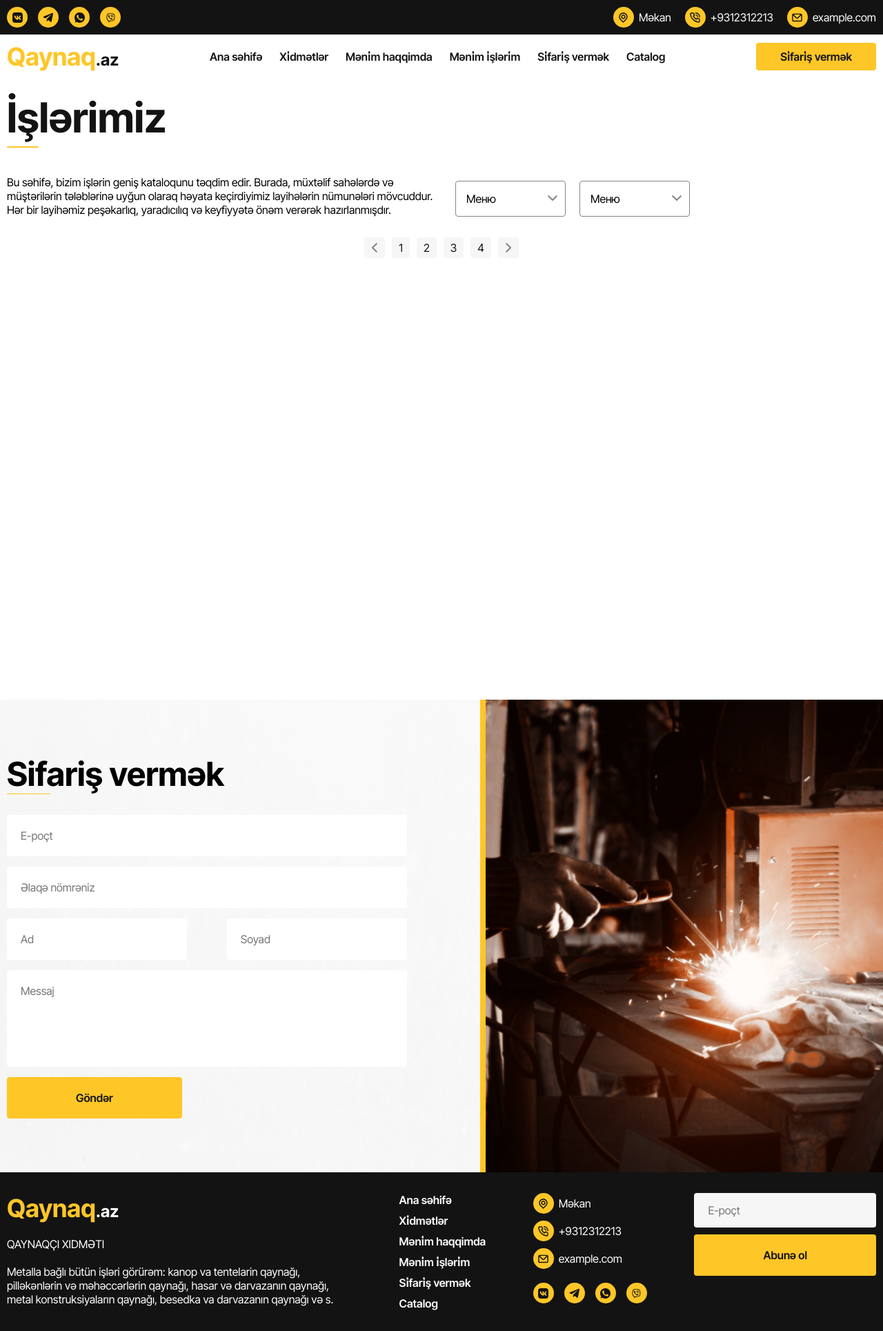
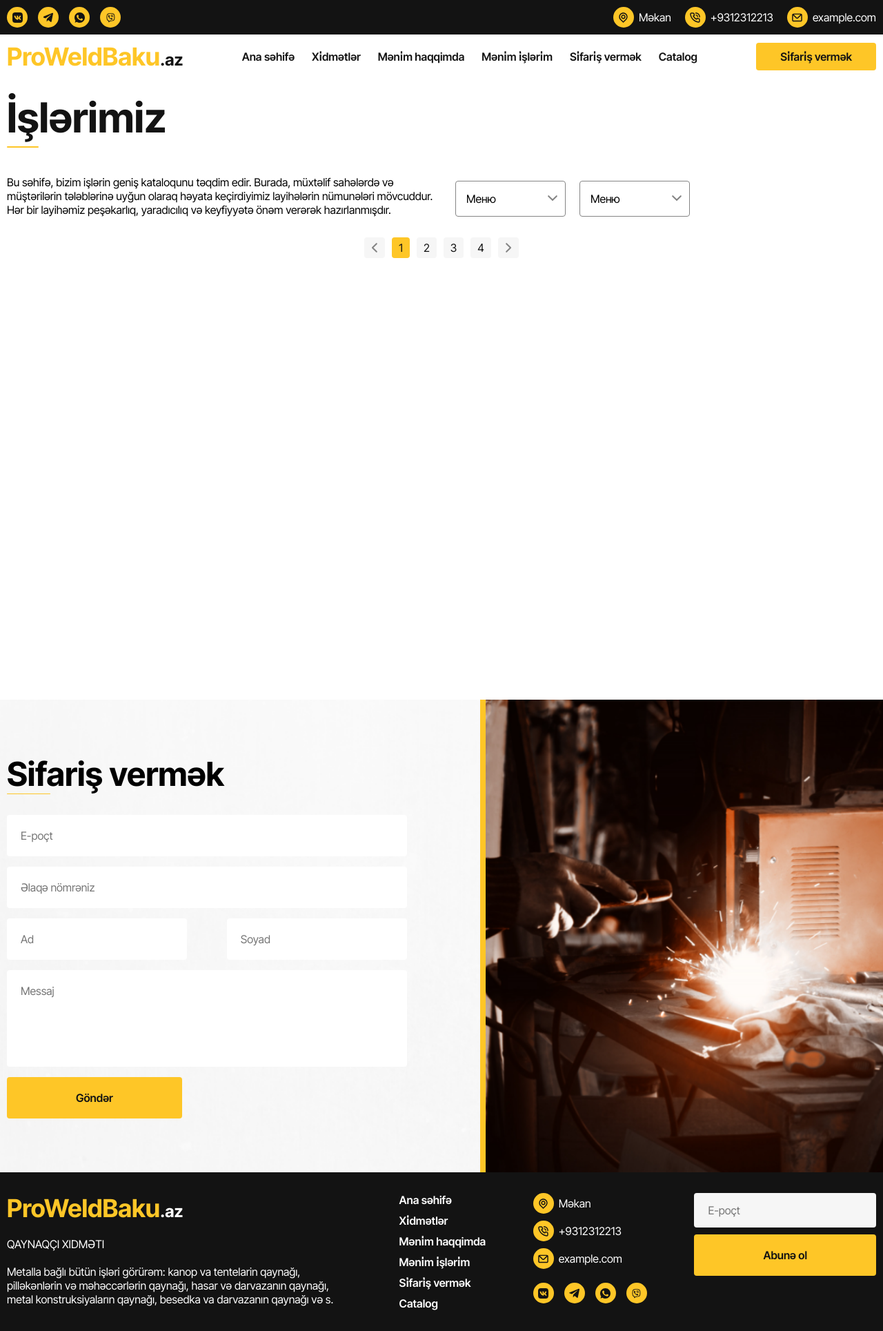
Before and after one commit to alexop89056/weldingFull, a Django app: page /catalog/ in a window 1280 px wide. Shown: the whole page at 69% size. Run offline with Django 5.2, Linux system fonts and the light colour scheme; data that the repository does not hold is empty.

Commit message:
Поменял имя, сделал стили

```diff
--- a/app/static/css/shop.css
+++ b/app/static/css/shop.css
@@ -1084,6 +1084,10 @@ button {
 .pagination__body ul li a:hover {
   background: #FEC627;
 }
+.pagination__body ul li.active a {
+  background: #FEC627 !important;
+}
+
 
 .order__part {
   background: url("../img/Rectangle 30.png") center center no-repeat;
--- a/app/templates/catalog.html
+++ b/app/templates/catalog.html
@@ -104,7 +104,7 @@
                             <!--<span><img src="/img/Vector_left.svg" alt=""></span> -->
                         </div>
                         <ul>
-                            <li class="pag__list"><a href="">1</a></li>
+                            <li class="pag__list active"><a href="">1</a></li>
                             <li class="pag__list"><a href="">2</a></li>
                             <li class="pag__list"><a href="">3</a></li>
                             <li class="pag__list"><a href="">4</a></li>
--- a/app/templates/template/footer.html
+++ b/app/templates/template/footer.html
@@ -6,7 +6,7 @@
             <div class="footer__body">
                 <div class="footer__info">
                     <div class="main__logo">
-                        <a href="#"><h1>Qaynaq<span>.az</span></h1></a>
+                        <a href="#"><h1>ProWeldBaku<span>.az</span></h1></a>
                     </div>
                     <div class="info__text">
                         <h2>QAYNAQÇI XIDMƏTI</h2>
--- a/app/templates/template/header.html
+++ b/app/templates/template/header.html
@@ -28,7 +28,7 @@
                     <div class="container">
                         <div class="header__down-body">
                             <div class="main__logo">
-                                <a href="#"><h1>Qaynaq<span>.az</span></h1></a>
+                                <a href="#"><h1>ProWeldBaku<span>.az</span></h1></a>
                             </div>
                             <div class="header__menu">
                                 <nav class="menu">
```
